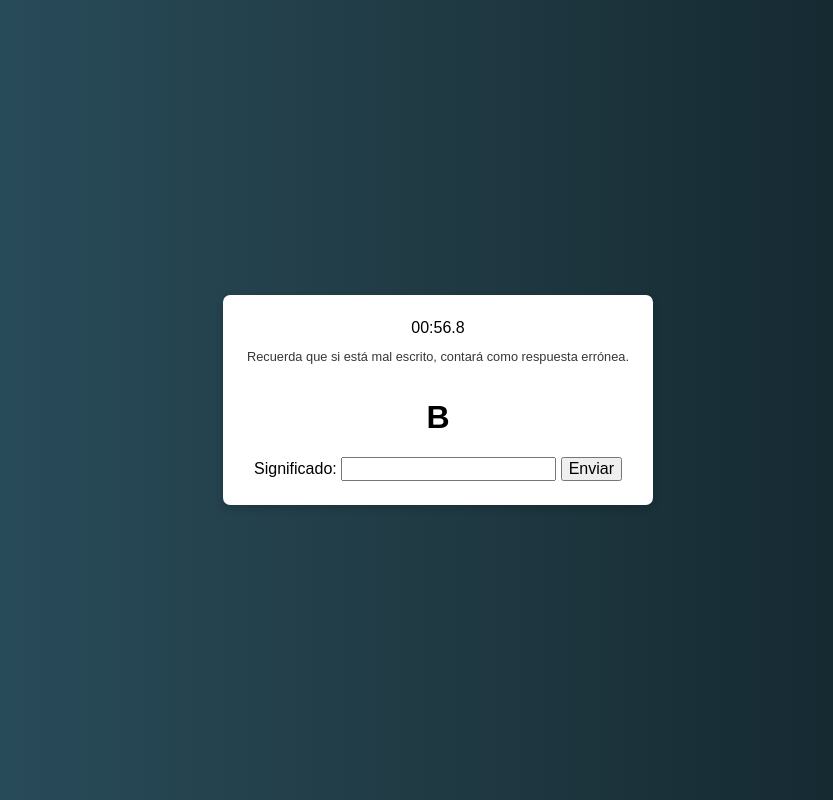
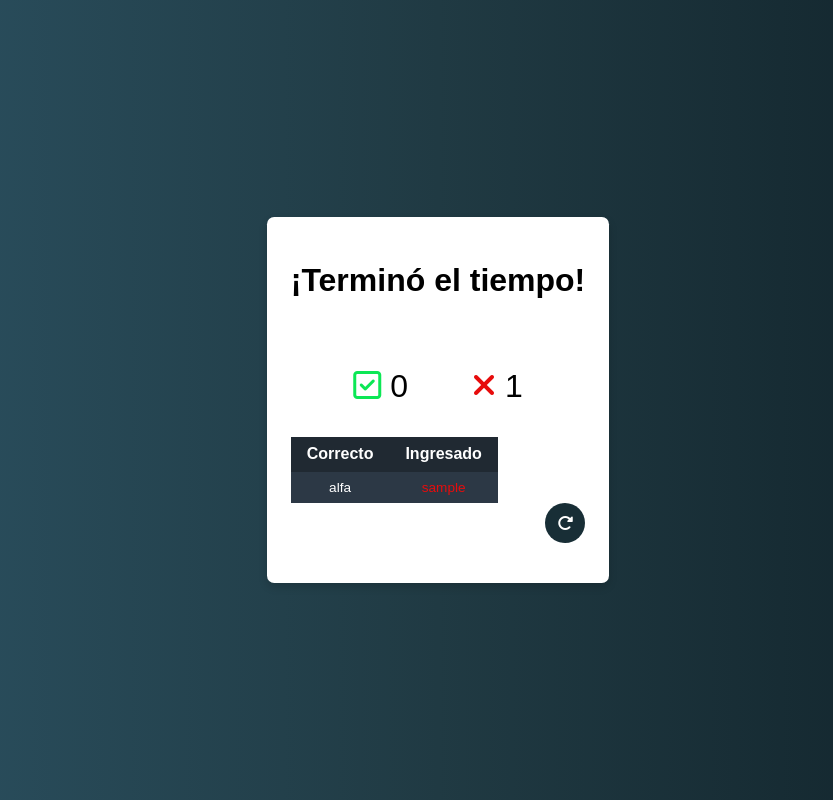
Before and after one commit to dmpb/learn-aeronautical-alphabet, a plain HTML site: page index.html in a window 1280 px wide. Both pictures are taken after typing "Sample" into the empty fields and a click on the button "Enviar". Shown: the whole page, without its empty margins (202-1035 px from the left). Drawn offline with nearby package versions, Linux system fonts and the light colour scheme.

Commit message:
Se ha agregado al final una tabla indicando los errores, además se solucionó algunos bugs. Faltaría que nos muestre las letras en desorden.

```diff
--- a/assets/css/main.css
+++ b/assets/css/main.css
@@ -69,3 +69,34 @@ html {
 .error {
     color: #e70c0c;
 }
+
+table {
+    color: white;
+    border-spacing: 0;
+}
+
+td {
+    padding: 0.5rem 1rem;
+    text-align: center;
+}
+
+thead {
+    background: #202932;
+    font-weight: bold;
+}
+
+tbody {
+    font-size: 0.85rem;
+}
+
+tbody tr:nth-child(odd) {
+    background: #2c3845;
+}
+
+tbody tr:nth-child(even) {
+    background: #242e39;
+}
+
+tbody tr:hover {
+    background: #202a33;
+}
--- a/assets/js/main.js
+++ b/assets/js/main.js
@@ -12,23 +12,49 @@ let indexAlphabet = 1;
 let formulario = document.getElementById('form');
 let hour = document.getElementById('hour');
 let input = document.getElementById('inputValueUser');
+let paragraph = document.getElementById('paragraph');
+let results = document.getElementById('content__results');
+let listWrong = document.getElementById('listWrong');
 let answerCorrect = 0,
     answerWrong = 0,
-    futureHour, idInterval;
+    futureHour, idInterval, arrayWrong = [],
+    arrayCorrect = [],
+    validateTime = '';
 
 // Capturamos el evento cada que se envía una palabra en el input, para que valide si la respuesta es correcta y pase a la siguiente letra.
 form.addEventListener('submit', (event) => {
     event.preventDefault();
     let form = new FormData(event.target);
     let inputValue = form.get('inputValueUser');
-    (inputValue.toLowerCase() === alphabetAeronatic[indexAlphabet - 1]) ? answerCorrect++ : answerWrong++;
+    if (inputValue.toLowerCase() === alphabetAeronatic[indexAlphabet - 1]) {
+        answerCorrect++
+    } else {
+        answerWrong++;
+        addTable(alphabetAeronatic[indexAlphabet - 1], inputValue.toLowerCase());
+    }
     clearInput();
     changeLetter();
 });
 
+function addTable(wordCorrect, wordWrong) {
+    let listGroup = document.createElement('tr');
+    let childrenListCorrect = document.createElement('td');
+    let childrenListWrong = document.createElement('td');
+    let childrenWordCorrect = document.createTextNode(wordCorrect);
+    let childrenWordWrong = document.createTextNode(wordWrong);
+    childrenListCorrect.appendChild(childrenWordCorrect);
+    childrenListWrong.appendChild(childrenWordWrong);
+    childrenListWrong.className = 'error';
+    listGroup.append(childrenListCorrect);
+    listGroup.append(childrenListWrong);
+    listWrong.append(listGroup);
+    return listWrong;
+}
+
 // Cada que le del click al input, el temporizador inicia
 input.addEventListener('focus', () => {
-    startTimer(1, 0);
+    if (validateTime) { return }
+    startTimer(0, 2);
 });
 
 document.getElementById('resetGame').addEventListener('click', () => {
@@ -46,25 +72,37 @@ function changeLetter() {
     indexAlphabet++;
     if (indexAlphabet === 27) {
         clearInterval(idInterval);
-        console.log('Hemos terminado');
-        document.getElementById('letter').innerHTML = '¡Terminó el tiempo!'
         showResults();
     }
 }
 
 // Mostramos los resultados una vez termine el temporizador o se terminen las letras
 function showResults() {
+    validateTime = '';
     let answer__correct = document.getElementById('answer__correct');
     let answer__wrong = document.getElementById('answer__wrong');
     answer__correct.innerHTML = answerCorrect;
     answer__wrong.innerHTML = answerWrong;
-    let results = document.getElementById('content__results');
-    console.log('estoy aquí');
-    formulario.style.display = "none";
-    results.style.display = "block";
+    document.getElementById('letter').innerHTML = '¡Terminó el tiempo!'
+    if (answerWrong == 0) hideElement(document.getElementById('table'));
+    let trList = document.createElement('tr');
+
+    // for (let i = 0; i < answerWrong; i++) {
+    //     let list = document.createElement('td');
+    //     let text = document.createTextNode(`${arrayCorrect[i]} - ${arrayWrong[i]}`);
+    //     list.append(text);
+    //     trList.append(list);
+    // }
+
+    hideElement(formulario);
+    hideElement(paragraph);
+    hideElement(hour);
+
+    showElement(results);
 }
 
 const startTimer = (minutes, seconds) => {
+    validateTime = ' ';
     if (futureHour) {
         futureHour = new Date(new Date().getTime());
     } else {
@@ -93,9 +131,18 @@ const formatHourZero = valor => {
         return "" + valor;
     }
 }
+
 const milisecondsAminutesYseconds = (miliseconds) => {
     const minutes = parseInt(miliseconds / 1000 / 60);
     miliseconds -= minutes * 60 * 1000;
     seconds = (miliseconds / 1000);
     return `${formatHourZero(minutes)}:${formatHourZero(seconds.toFixed(1))}`;
 };
+
+const hideElement = (element) => {
+    element.style.display = 'none';
+}
+
+const showElement = (element) => {
+    element.style.display = 'block';
+}
--- a/index.html
+++ b/index.html
@@ -18,7 +18,7 @@
     <div class="container">
         <div class="container__content">
             <span id="hour">1:00</span>
-            <p class="paragraph">Recuerda que si está mal escrito, contará como respuesta errónea.</p>
+            <p class="paragraph" id="paragraph">Recuerda que si está mal escrito, contará como respuesta errónea.</p>
             <h1 id="letter" class="container__h1">A</h1>
             <form id="form">
                 <label for="input">Significado: </label>
@@ -36,6 +36,16 @@
                         <span id="answer__wrong" class="answer__wrong">4</span>
                     </section>
                 </section>
+                <table id="table" class="table">
+                    <thead>
+                        <tr>
+                            <td>Correcto</td>
+                            <td>Ingresado</td>
+                        </tr>
+                    </thead>
+                    <tbody id="listWrong">
+                    </tbody>
+                </table>
                 <section class="section__button">
                     <button class="resetGame" id="resetGame"><i class="fas fa-redo-alt"></i></button>
                 </section>
```
